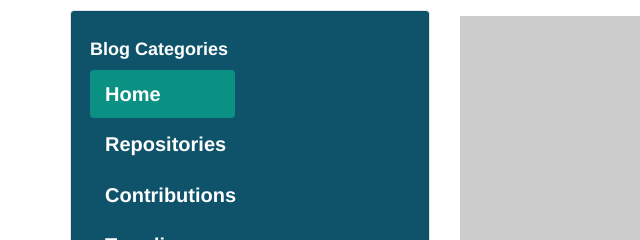
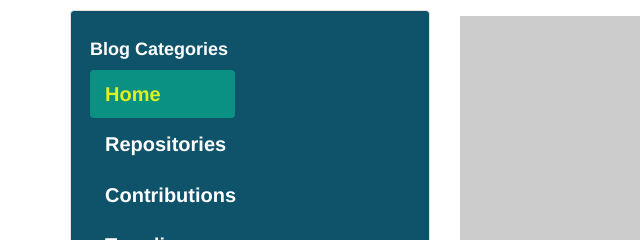
Before and after one commit to NeenuAVarghese/QuickHub, a plain HTML site: page index.html in a window 1280 px wide. In both pictures the pointer is over the link "Home". Shown: the part 244-484 px from the top of the page, 0-640 px from the left. Drawn offline with nearby package versions, Linux system fonts and the light colour scheme; placeholder pictures from the web are drawn by us.

Commit message:
Minor changes

```diff
--- a/css/main.css
+++ b/css/main.css
@@ -41,6 +41,7 @@ footer {
 
 .nav-pills > li > a:hover {
   background: #0A9184;
+	color: #E0F21B;
 }
 
 .qhSearch{
```
